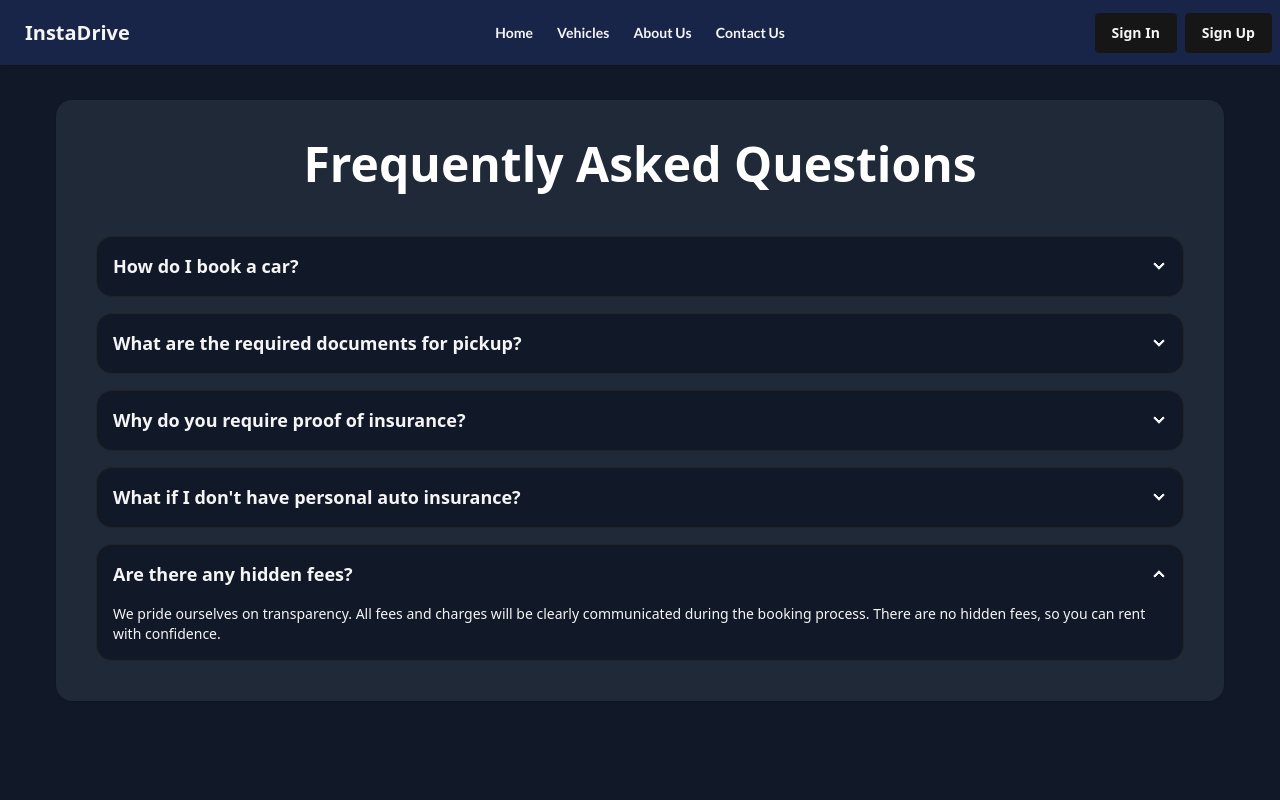
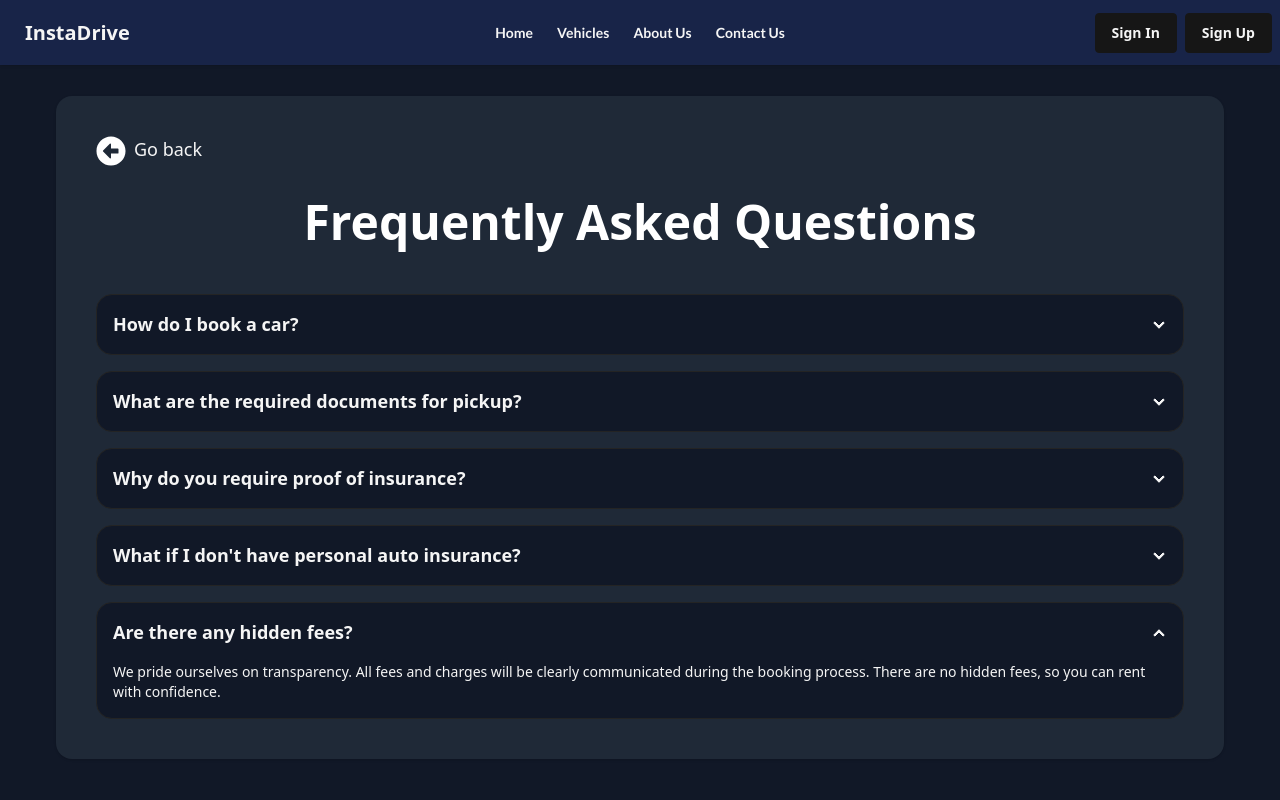
Before and after one commit to jacobferreras/car-rental, a Next.js app: page /faq in a window 1280 px wide. Shown: the top 800 px of the page. Built offline with nearby package versions, Linux system fonts and the light colour scheme; no server answers.

Commit message:
feat: add navigation link to contact page in FAQ section

```diff
--- a/components/ui/fqa/FqaContainer.tsx
+++ b/components/ui/fqa/FqaContainer.tsx
@@ -1,5 +1,7 @@
 import { faqs } from "@/lib/constant";
 import Accordion from "./Accordion";
+import { FaArrowAltCircleLeft } from "react-icons/fa";
+import Link from "next/link";
 
 const FqaContainer = () => {
   return (
@@ -8,9 +10,18 @@ const FqaContainer = () => {
         <div className="px-2 py-24">
           <div className="card w-auto bg-[#1f2937] card-xl shadow-sm">
             <div className="card-body gap-4">
+              <Link
+                href="/contact"
+                className="flex flex-row gap-2 cursor-pointer"
+              >
+                <FaArrowAltCircleLeft className="text-3xl text-white mb-4 hover:text-blue-500 cursor-pointer text-start" />
+                <h2>Go back</h2>
+              </Link>
+
               <h2 className="text-center text-5xl font-bold text-white mb-8">
                 Frequently Asked Questions
               </h2>
+
               {faqs.map((faq) => (
                 <Accordion
                   key={faq.id}
```
